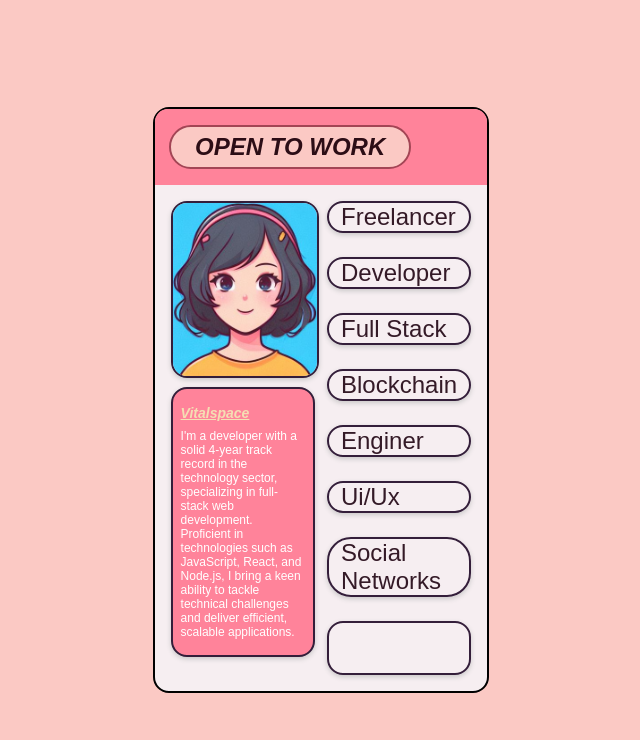
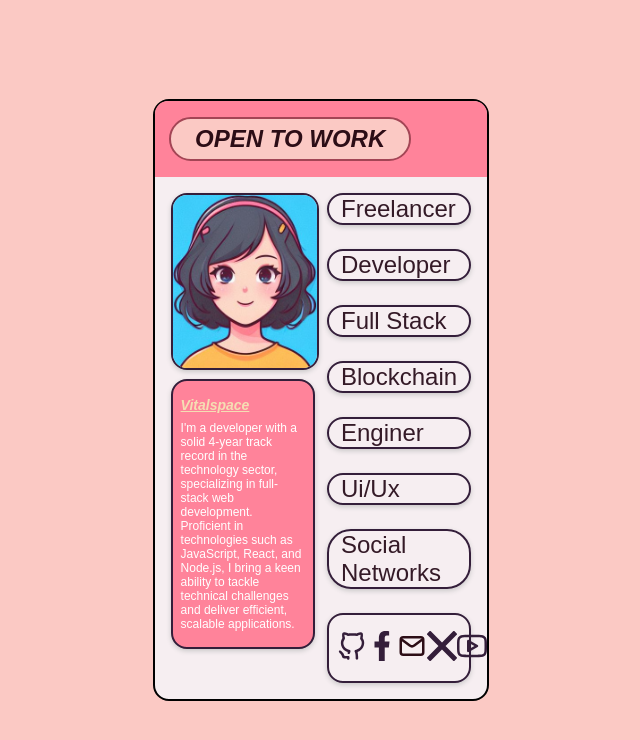
Before and after one commit to vitalspace/card, a plain HTML site: page index.html in a window 1280 px wide. Shown: the whole page, without its empty margins (319-959 px from the left). Drawn offline with Linux system fonts and the light colour scheme; the site is published under a folder, as on GitHub Pages, so addresses that start at the root find nothing.

Commit message:
updated base url

```diff
--- a/index.html
+++ b/index.html
@@ -40,19 +40,19 @@
             </div>
             <div>
               <a href="#">
-                <img width="30" src="/g.svg" alt="" />
+                <img width="30" src="./g.svg" alt="" />
               </a>
               <a href="">
-                <img width="30" src="/f.svg" alt="" />
+                <img width="30" src="./f.svg" alt="" />
               </a>
               <a href="">
-                <img width="30" src="/e.svg" alt="" />
+                <img width="30" src="./e.svg" alt="" />
               </a>
               <a href="">
-                <img width="30" src="/x.svg" alt="" />
+                <img width="30" src="./x.svg" alt="" />
               </a>
               <a href="">
-                <img width="30" src="/y.svg" alt="" />
+                <img width="30" src="./y.svg" alt="" />
               </a>
             </div>
           </div>
```
